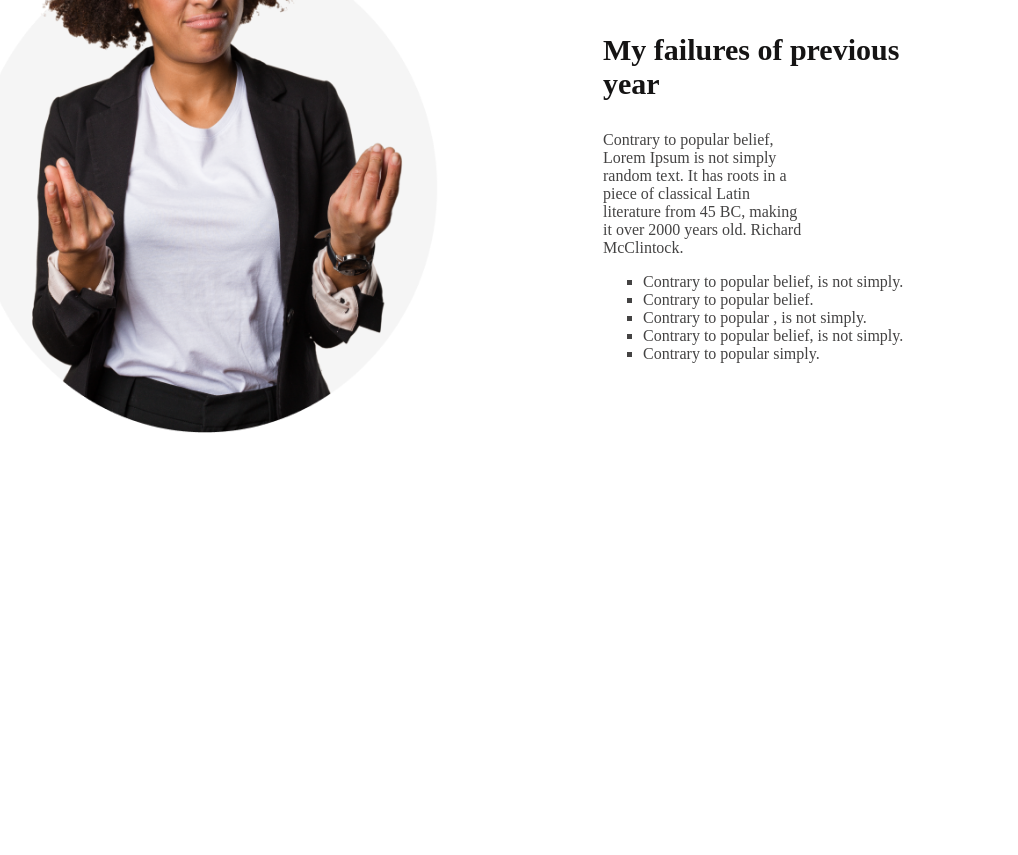
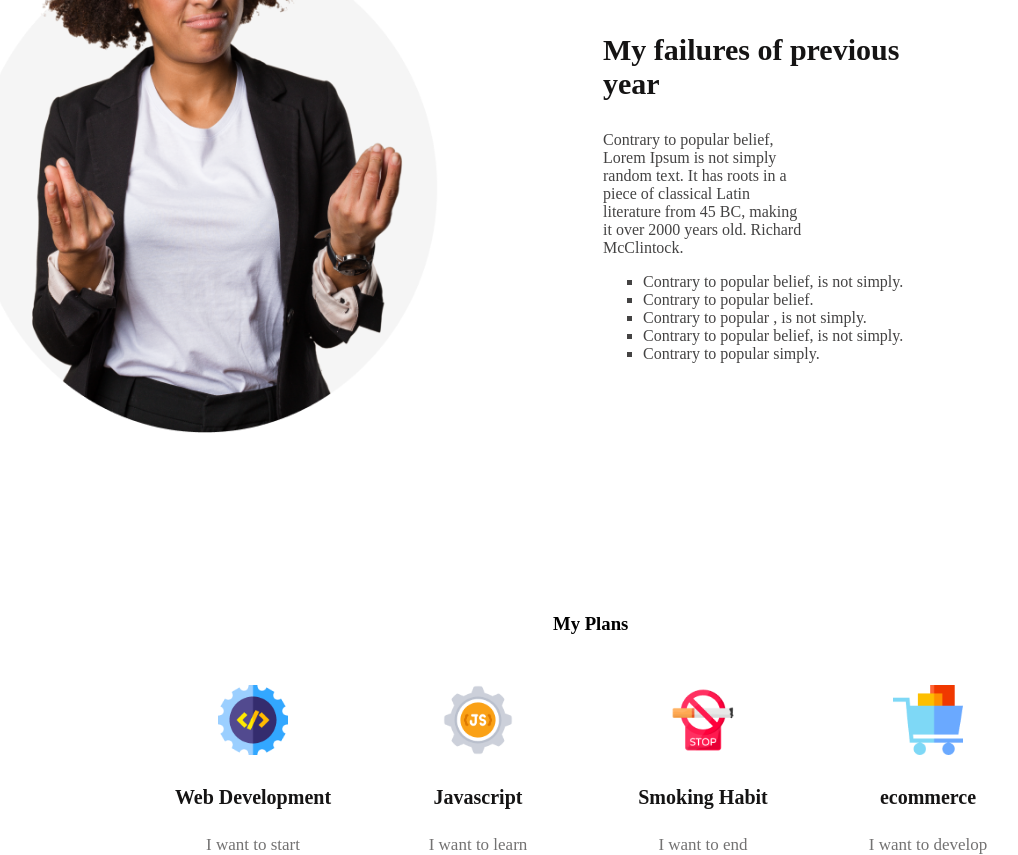
Before and after one commit to Mohibbullah07/first-assignment, a plain HTML site: page index.html in a window 1280 px wide. Shown: the part 1175-2030 px from the top of the page, without its empty margins (145-1163 px from the left). Before the commit the page ends 1658 px from the top, so only its background shows below. Drawn offline with Linux system fonts and the light colour scheme.

Commit message:
added my plan

```diff
--- a/index.html
+++ b/index.html
@@ -44,6 +44,33 @@
         </div>
 
       </section>
+
+      <section class="my-plan-section">
+        <h3 class="my-plan-title">My Plans</h3>
+        <div class="plans-container">
+          <div class="plan">
+            <img src="images/icons/web.png" alt="" class="plan-img">
+            <h4 class="plans-title">Web Development</h4>
+            <p class="plan-status">I want to start</p>
+          </div>
+          <div class="plan">
+            <img src="images/icons/js.png" alt="" class="plan-img">
+            <h4 class="plans-title">Javascript</h4>
+            <p class="plan-status">I want to learn</p>
+          </div>
+          <div class="plan">
+            <img src="images/icons/smoke.png" alt="" class="plan-img">
+            <h4 class="plans-title">Smoking Habit</h4>
+            <p class="plan-status">I want to end</p>
+          </div>
+          <div class="plan">
+            <img src="images/icons/ecom.png" alt="" class="plan-img">
+            <h4 class="plans-title">ecommerce</h4>
+            <p class="plan-status">I want to develop</p>
+          </div>
+        </div>
+
+      </section>
     </main>
 
 </body>
--- a/styles/style.css
+++ b/styles/style.css
@@ -76,3 +76,43 @@ header {
     color: #444343;
 
 }
+
+/* my plans styles */
+
+.plans-container {
+    display: flex;
+    gap: 25px;
+
+}
+
+.plans-title {
+    font-weight: 700;
+    font-size: 20px;
+    color: #151414;
+}
+
+.my-plan-title{
+    margin-bottom: 50px;
+    margin-left: 400px;
+}
+
+.plan-status {
+    color: #737272;
+    font-weight: 500;
+    font-size: 17px
+}
+
+.plan {
+    width: 200px;
+    height: 150px;
+    text-align: center;
+}
+.plan-img{
+    width: 70px;
+    height: 70px;
+}
+.my-plan-section{
+    margin-top: 150px ;
+    margin-left: 290px;
+
+}
```
